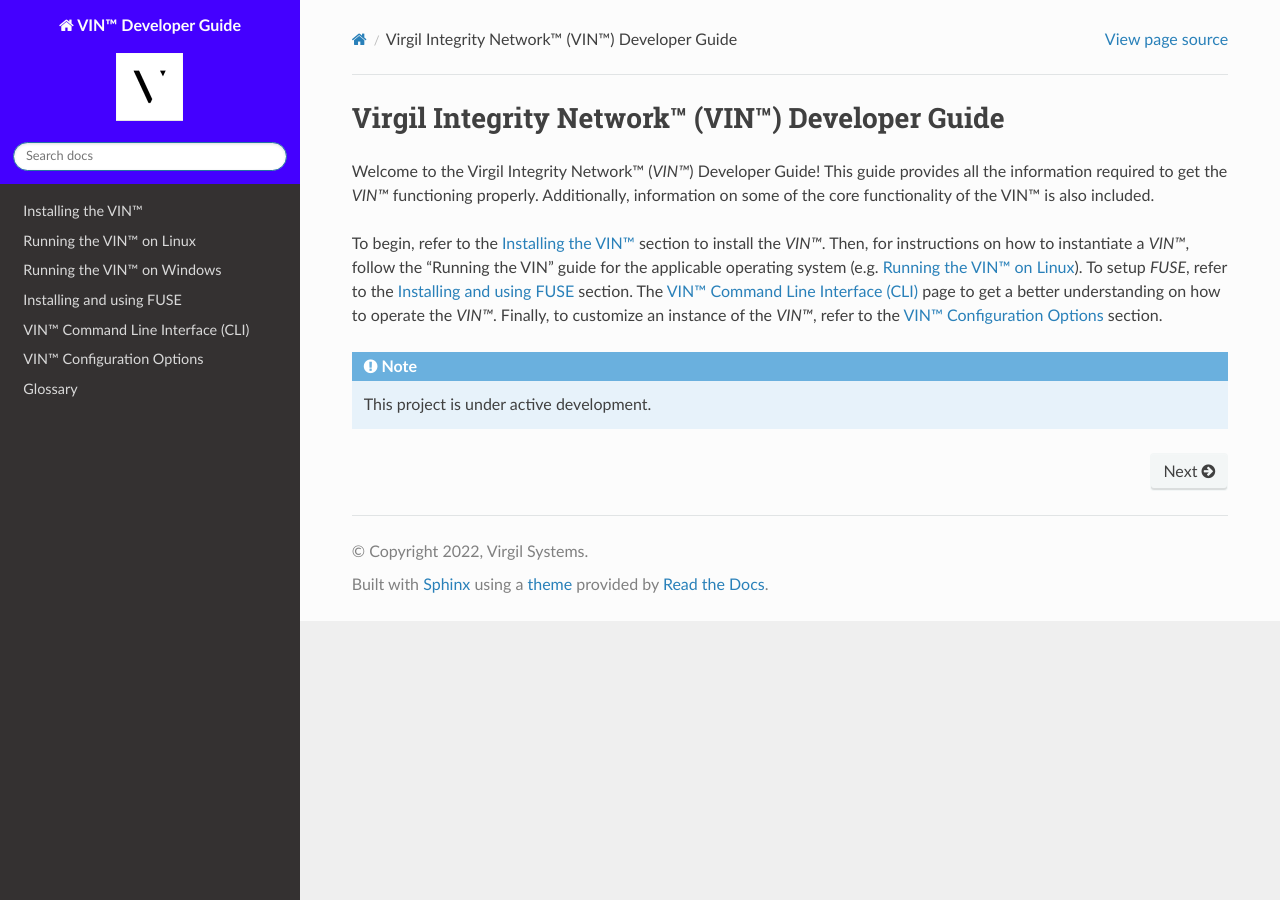
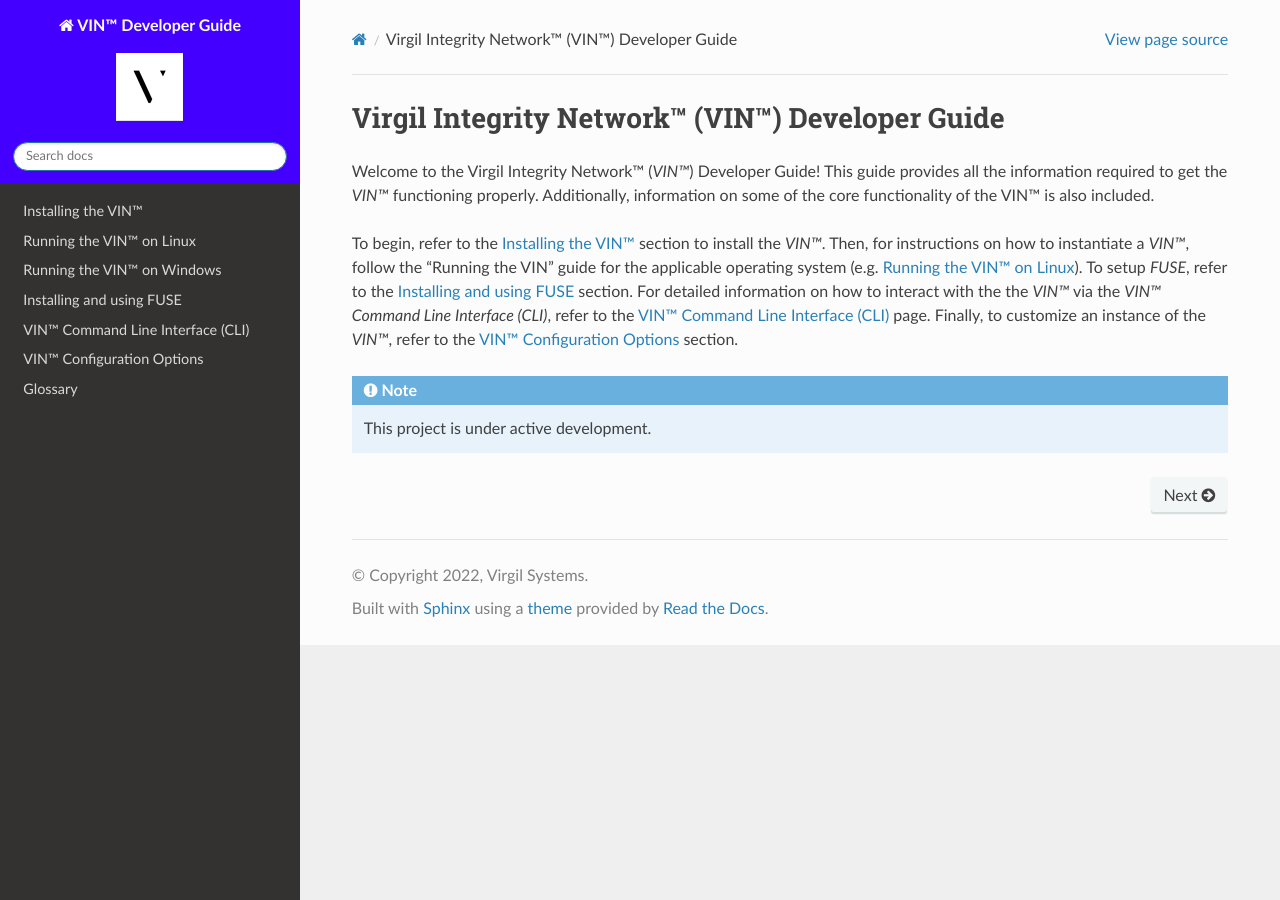
Before and after one commit to Market-Insight-Solutions-LLC/vin-developer-guide, a Sphinx documentation site: the page built from docs/source/index.rst, in a window 1280 px wide. Built offline with Sphinx 7.4.7 and the Read the Docs theme 2.0.0, drawn with Linux system fonts in a browser that asks for light colours.

```diff
--- a/docs/source/index.rst
+++ b/docs/source/index.rst
@@ -4,7 +4,7 @@
 
 Welcome to the Virgil Integrity Network™ (*VIN™*) Developer Guide! This guide provides all the information required to get the *VIN™* functioning properly. Additionally, information on some of the core functionality of the VIN™ is also included.
 
-To begin, refer to the :ref:`vin-install` section to install the *VIN™*. Then, for instructions on how to instantiate a *VIN™*, follow the "Running the VIN" guide for the applicable operating system (e.g. :ref:`running-the-vin-linux`). To setup *FUSE*, refer to the :ref:`vin-install-fuse` section. The :ref:`vin-cli` page to get a better understanding on how to operate the *VIN™*. Finally, to customize an instance of the *VIN™*, refer to the :ref:`vin-configuration` section.
+To begin, refer to the :ref:`vin-install` section to install the *VIN™*. Then, for instructions on how to instantiate a *VIN™*, follow the "Running the VIN" guide for the applicable operating system (e.g. :ref:`running-the-vin-linux`). To setup *FUSE*, refer to the :ref:`vin-install-fuse` section. For detailed information on how to interact with the the *VIN™* via the *VIN™ Command Line Interface (CLI)*, refer to the :ref:`vin-cli` page. Finally, to customize an instance of the *VIN™*, refer to the :ref:`vin-configuration` section.
 
 .. note::
 
```
